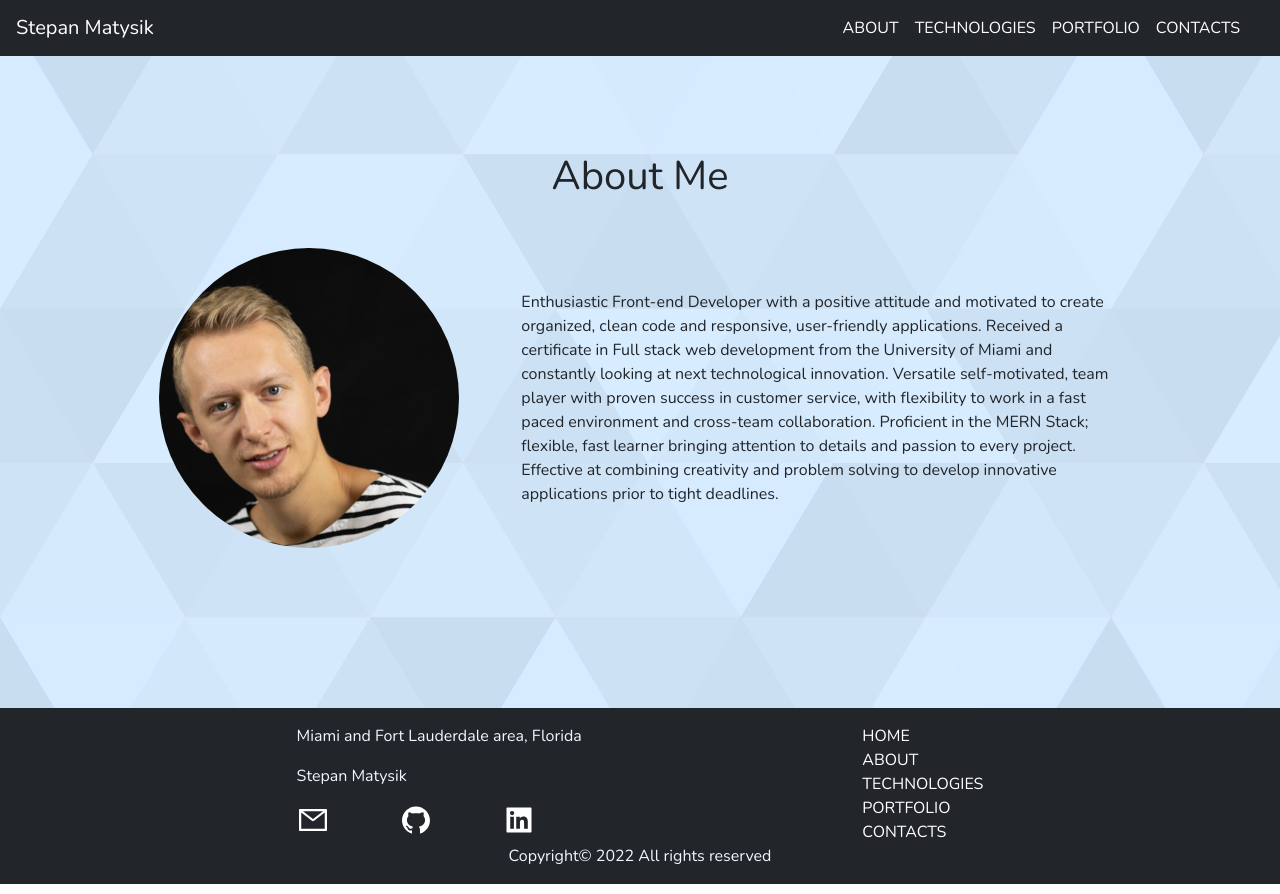
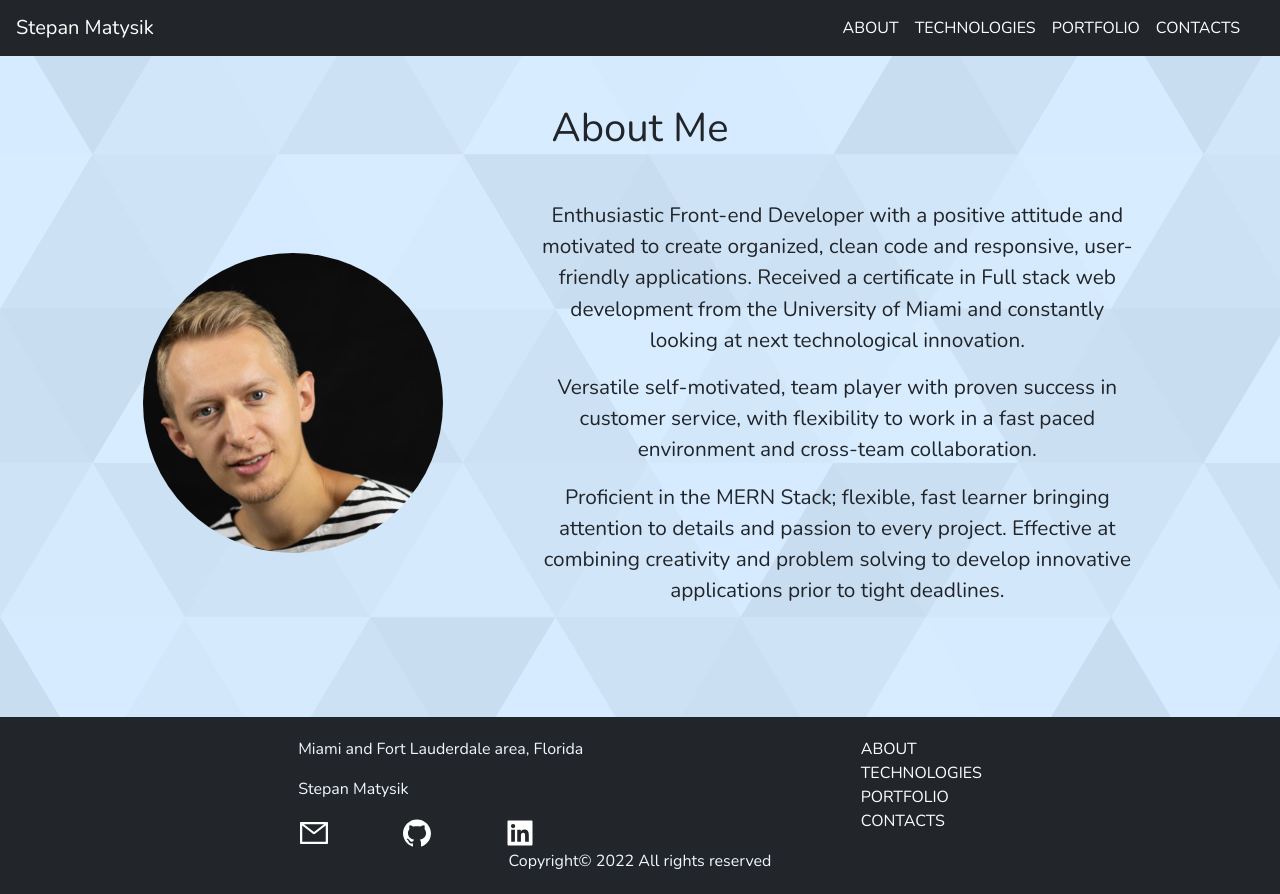
Before and after one commit to elfsvet/stepan-react-portfolio, a React (Create React App) app: page /about in a window 1280 px wide. Built offline with nearby package versions, Linux system fonts and the light colour scheme.

Commit message:
fixed all the bugs and updated styling

```diff
--- a/src/App.css
+++ b/src/App.css
@@ -26,11 +26,10 @@
 }
 
 .content-wrap {
-  padding-bottom: 10.5rem;
+  padding-bottom: 11rem;
   /* Footer height */
 }
 
-#appContent {
-  padding         : 3rem;
-
+.mainContainer{
+  padding:3rem;
 }
--- a/src/App.js
+++ b/src/App.js
@@ -14,7 +14,7 @@ function App() {
     <BrowserRouter>
       <main className='App'>
         <NavigationBar />
-        <div id='appContent'>
+        <div>
           <Routes>
             <Route
               path='/'
--- a/src/components/Footer/Footer.css
+++ b/src/components/Footer/Footer.css
@@ -1,7 +1,7 @@
 .contactMe__container {
     background-color: var(--nav-color);
     color           : aliceblue;
-    padding         : 1rem;
+    padding         : 1.3rem;
 
 }
 
--- a/src/components/aboutMe/AboutMe.css
+++ b/src/components/aboutMe/AboutMe.css
@@ -1,11 +1,3 @@
-.about__container {
-  padding: 3rem;
-  /* min-height     : 94vh; */
-  /* background-color: var(--light-color); */
-  /* background-image: url(../../images/bbburst.svg); */
-  /* background-image: url(../../images/subtle-prism.svg); */
-}
-
 .about__container__photo__text {
   margin         : 3rem 0;
   display        : flex;
@@ -30,8 +22,7 @@ h1 {
 
 .about__text {
   max-width: 600px;
-
-
+  font-size: 1.3rem;
 }
 
 /*  ---------------- MEDIA QUERIES ----------- */
--- a/src/components/aboutMe/AboutMe.js
+++ b/src/components/aboutMe/AboutMe.js
@@ -4,7 +4,7 @@ import stepan from '../../images/stepan.jpg';
 
 function AboutMe() {
   return (
-    <div className='about__container'>
+    <div className='mainContainer'>
       <h1>About Me</h1>
       <div className='about__container__photo__text'>
         <div>
@@ -16,13 +16,18 @@ function AboutMe() {
             motivated to create organized, clean code and responsive,
             user-friendly applications. Received a certificate in Full stack web
             development from the University of Miami and constantly looking at
-            next technological innovation. Versatile self-motivated, team player
-            with proven success in customer service, with flexibility to work in
-            a fast paced environment and cross-team collaboration. Proficient in
-            the MERN Stack; flexible, fast learner bringing attention to details
-            and passion to every project. Effective at combining creativity and
-            problem solving to develop innovative applications prior to tight
-            deadlines.
+            next technological innovation.
+          </p>
+          <p>
+            Versatile self-motivated, team player with proven success in
+            customer service, with flexibility to work in a fast paced
+            environment and cross-team collaboration.
+          </p>
+          <p>
+            Proficient in the MERN Stack; flexible, fast learner bringing
+            attention to details and passion to every project. Effective at
+            combining creativity and problem solving to develop innovative
+            applications prior to tight deadlines.
           </p>
         </div>
       </div>
--- a/src/components/contactForm/ContactForm.js
+++ b/src/components/contactForm/ContactForm.js
@@ -77,7 +77,7 @@ const ContactForm = () => {
   };
 
   return (
-    <Container id='contact__form__container'>
+    <Container id='contact__form__container' className='mainContainer'>
       <h1>Contact me</h1>
 
       <Form id='contact__form' ref={form} onSubmit={sendEmail}>
--- a/src/components/portfolio/Portfolio.css
+++ b/src/components/portfolio/Portfolio.css
@@ -1,18 +1,14 @@
-.portfolio__main__container {
-  /* padding         : 3rem; */
-}
-
-.portfolio__main__container h1,
-.portfolio__main__container p {
+.mainContainer h1,
+.mainContainer p {
   text-align: center;
 }
 
 #portfolio__card__container {
   background-color: transparent;
-  width: 50%;
-  padding: 10px;
-  border: none;
-  /* min-height: calc(100vh - 1422px); */
+  width           : 50%;
+  padding         : 10px;
+  border          : none;
+  /* min-height   : calc(100vh - 1422px); */
 }
 
 .portfolio__image:hover {
@@ -21,15 +17,15 @@
 }
 
 .portfolio__click__info {
-  position: absolute;
-  top: 50%;
-  left: 50%;
+  position : absolute;
+  top      : 50%;
+  left     : 50%;
   transform: translate(-50%, -50%);
-  color: var(--font-color);
-  display: none;
+  color    : var(--font-color);
+  display  : none;
 }
 
-.portfolio__image:hover + .portfolio__click__info {
+.portfolio__image:hover+.portfolio__click__info {
   display: block;
 }
 
@@ -46,15 +42,27 @@
 }
 
 .icon {
-  height: 10px;
-  width: 10px;
+  height          : 10px;
+  width           : 10px;
   background-color: var(--light-color);
 }
 
-@media only screen and (max-width: 600px){
+.buttonHolder {
+  font-size: 1.5rem;
+  display        : flex;
+  align-items    : center;
+  justify-content: center;
+  margin: 5px;
+}
+
+.blackButton {
+  margin-left: 5px;
+}
+
+@media only screen and (max-width: 600px) {
   #portfolio__card__container {
-    width: 100%;
+    width  : 100%;
     padding: 0.5rem 2.5rem;
-    border: none;
+    border : none;
   }
 }
--- a/src/components/portfolio/Portfolio.js
+++ b/src/components/portfolio/Portfolio.js
@@ -1,7 +1,15 @@
-import React, { useState } from 'react';
+import { useState } from 'react';
 import './Portfolio.css';
 import portfolioData from '../../helpers/portfolioData';
-import { Container, Row, Card, Image, Modal, Button } from 'react-bootstrap';
+import {
+  Container,
+  Row,
+  Card,
+  Image,
+  Modal,
+  Button,
+  Col,
+} from 'react-bootstrap';
 import { gitHub } from '../../helpers/icons';
 import pdf from '../../resume/resume.pdf';
 
@@ -18,43 +26,64 @@ function Portfolio() {
         arial-labelledby='contained-modal-title-vcenter'
         centered
       >
-        <Modal.TypeString>
+        <Modal.Header>
           <Modal.Title id='contained-modal-title-vcenter'>
             {data.title}
           </Modal.Title>
-        </Modal.TypeString>
+        </Modal.Header>
         <Modal.Body>
           <p>{data.summary}</p>
           <Image src={data.image} style={{ width: '200px' }} />
         </Modal.Body>
+        <div
+          style={{
+            display: 'flex',
+            justifyContent: 'center',
+          }}
+        >
+          <span>
             <Button
+              // size='lg'
               href={data.link}
               target='_blank'
+              variant='dark'
               style={{
                 maxWidth: '150px',
-            background: '#22262a',
                 margin: '5px',
-            borderColor: 'black',
+                height: '50px',
+                display: 'flex',
+                justifyContent: 'center',
+                alignItems: 'center',
               }}
             >
               Go to Web Site
             </Button>
+          </span>
+          <span>
             <Button
+              // size='lg'
               href={data.github_link}
               target='_blank'
+              variant='dark'
               style={{
-            maxWidth: '150px',
-            background: '#22262a',
                 margin: '5px',
-            borderColor: 'black',
+                height: '50px',
+                width: '150px',
+                display: 'flex',
+                justifyContent: 'center',
+                alignItems: 'center',
               }}
             >
               {gitHub}
             </Button>
+          </span>
+        </div>
 
         <Modal.Footer>
-          <div>Technologies used: </div>
-          <p style={{ fontSize: '0.7rem', marginRight: 'auto' }}>{data.tech}</p>
+          <p>Technologies used: </p>
+          <p style={{ fontSize: '0.75rem', marginRight: 'auto' }}>
+            {data.tech}
+          </p>
           <Button variant='danger' onClick={() => setModalShow(false)}>
             Close
           </Button>
@@ -88,40 +117,33 @@ function Portfolio() {
   });
 
   return (
-    <div className='portfolio__main__container'>
+    <div className='mainContainer'>
       <div>
         <h1>Portfolio</h1>
       </div>
-      <p>
+      <div className='buttonHolder'>
         This is my GitHub page:
         <Button
           href='https://github.com/elfsvet'
           target='_blank'
-          style={{
-            maxWidth: '250px',
-            background: '#22262a',
-            marginLeft: '5px',
-            borderColor: 'black',
-          }}
+          className='blackButton'
+          variant='dark'
         >
           {gitHub}
         </Button>
-      </p>
-      <p>
+      </div>
+      <div className='buttonHolder'>
         This is my Resume:
         <Button
           href={pdf}
           target='_blank'
-          style={{
-            maxWidth: '250px',
-            background: '#22262a',
-            marginLeft: '5px',
-            borderColor: 'black',
-          }}
+          variant='dark'
+          className='blackButton'
+          // maxWidth='150px'
         >
           Download
         </Button>
-      </p>
+      </div>
 
       <Container fluid='lg' style={{ padding: '2rem 0' }}>
         <Row>{mapped}</Row>
--- a/src/components/technologies/Technologies.js
+++ b/src/components/technologies/Technologies.js
@@ -8,7 +8,7 @@ const technologies = techs.map((tech) => ({ icon: tech.reactIcon }));
 // console.log(technologies)
 function Technologies() {
   return (
-    <div className='technologies__container'>
+    <div className='mainContainer'>
       <div>
         <h1 style={{ textAlign: 'center' }}>Some of the technologies I use:</h1>
       </div>
--- a/src/helpers/navigationLinks.js
+++ b/src/helpers/navigationLinks.js
@@ -1,8 +1,8 @@
 export const navigationLinks = [
-    {
-        name: 'HOME',
-        link: '/'
-    },
+    // {
+    //     name: 'HOME',
+    //     link: '/'
+    // },
     {
         name: 'ABOUT',
         link: '/about'
```
Also changed, not shown: src/index.css (line endings or trailing spaces). Lines whose indentation alone changed are shown as unchanged.
